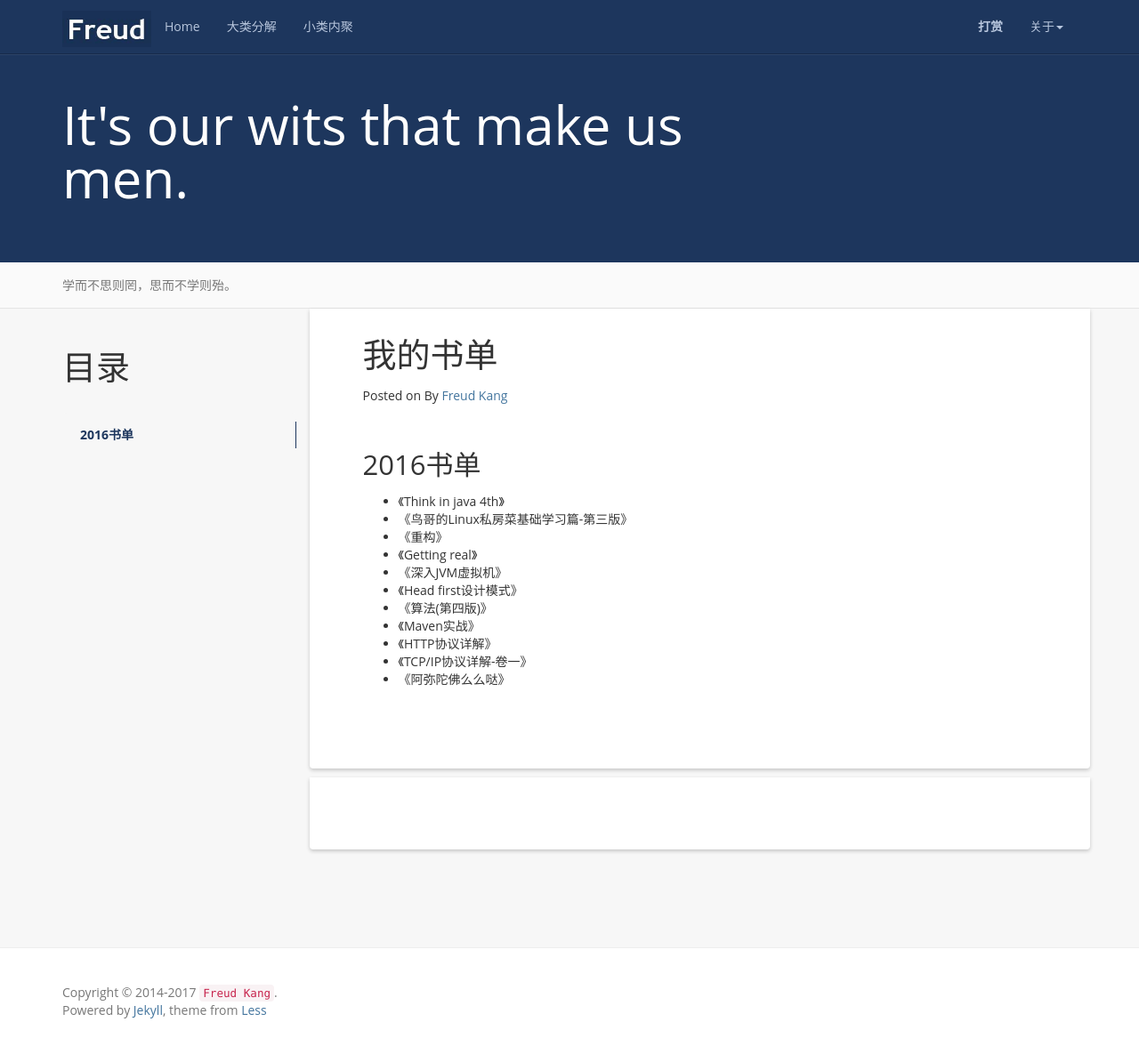
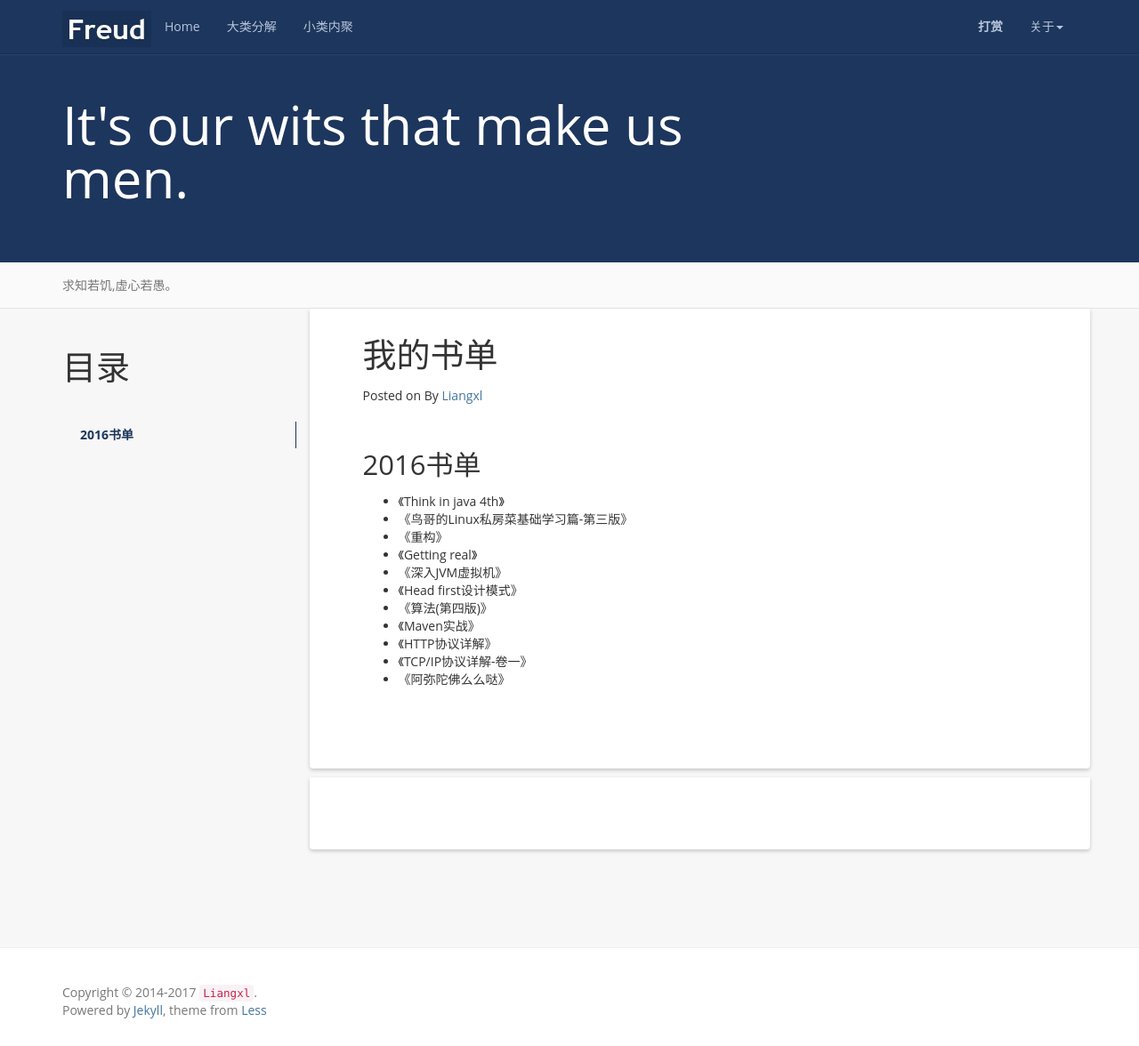
Before and after one commit to seline100/seline100.github.io, a Jekyll site: the page built from books.md, in a window 1280 px wide and 1176 px high. Shown: the whole window at 89% size. Built offline with Jekyll 4.4.1, drawn with Linux system fonts in a browser that asks for light colours; nearby versions of some CDN libraries; comment, search, counter and statistics services are not loaded.

Commit message:
fix wrong.

```diff
--- a/_config.yml
+++ b/_config.yml
@@ -1,15 +1,15 @@
 # Site settings
-name: Less Or More
-email: luoyan35714@126.com
-author: Freud Kang
-url: http://www.hifreud.com
-resume_site: http://www.hifreud.com/Resume.io/
-github: https://github.com/luoyan35714/
+name: LinkOrz's Blog
+email: seline100@126.com
+author: Liangxl
+url: http://www.linkorz.xyz
+resume_site: http://www.linkorz.xyz/Resume.io/
+github: https://github.com/seline100/
 baseurl: "/LessOrMore"
-description: Actually, less is more!
-meta_description: 康志华;个人博客;学而不思则罔;思而不学则殆;生命不止;折腾不休
+description: Stay hungry,stay foolish
+meta_description: 梁小林;个人博客;求知若饥,虚心若愚;
 motto: It's our wits that make us men.
-banner: 学而不思则罔，思而不学则殆。
+banner: 求知若饥,虚心若愚。
 
 #permalink: /:categories/:year/:month/:day/:title/
 permalink: /:year/:month/:day/:title/
@@ -17,8 +17,8 @@ paginate: 10
 
 exclude: ['README.md', 'Gemfile.lock', 'Gemfile', 'Rakefile']
 
-github_username: luoyan35714
-highlighter: Pygments
+github_username: seline100
+rouge: Pygments
 
 # Build settings
 markdown: kramdown
@@ -27,7 +27,7 @@ FB:
   comments :
     provider : duoshuo
     duoshuo:
-        short_name : luoyan35714
+        short_name : seline100
     disqus :
         short_name : freudkang
     # facebook :
```
